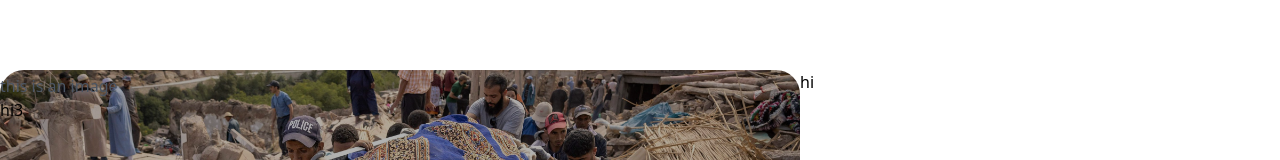
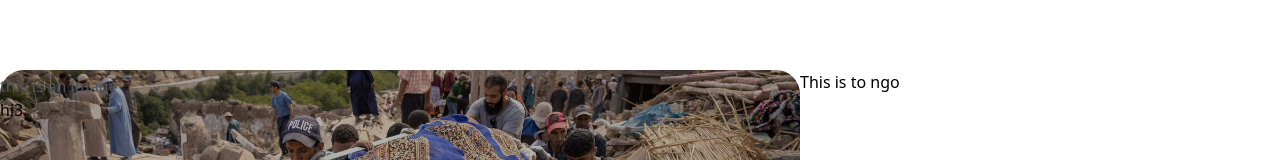
Before and after one commit to USNOOZEULOSE/LucidX, a Next.js app in the folder src/: page / in a window 1280 px wide. Shown: the part 188-348 px from the top of the page. Built offline with nearby package versions, Linux system fonts and the light colour scheme.

Commit message:
links to ngo

```diff
--- a/src/components/Homepage.jsx
+++ b/src/components/Homepage.jsx
@@ -1,5 +1,6 @@
 import { Button } from "flowbite-react";
 import { redirect } from "next/dist/server/api-utils";
+import Link from "next/link";
 import React, { createContext, useState } from "react";
 import WalletDisplay from "./WalletDisplay";
 
@@ -49,7 +50,7 @@ export const Homepage = ({ isUserLoggedIn }) => {
                 ),
               }}
             >
-              hi
+              <Link href="/ngo">This is to ngo</Link>
             </div>
             <div
               className="w-200 h-100"
```
Also changed, not shown: src/resource.json (line endings or trailing spaces).
